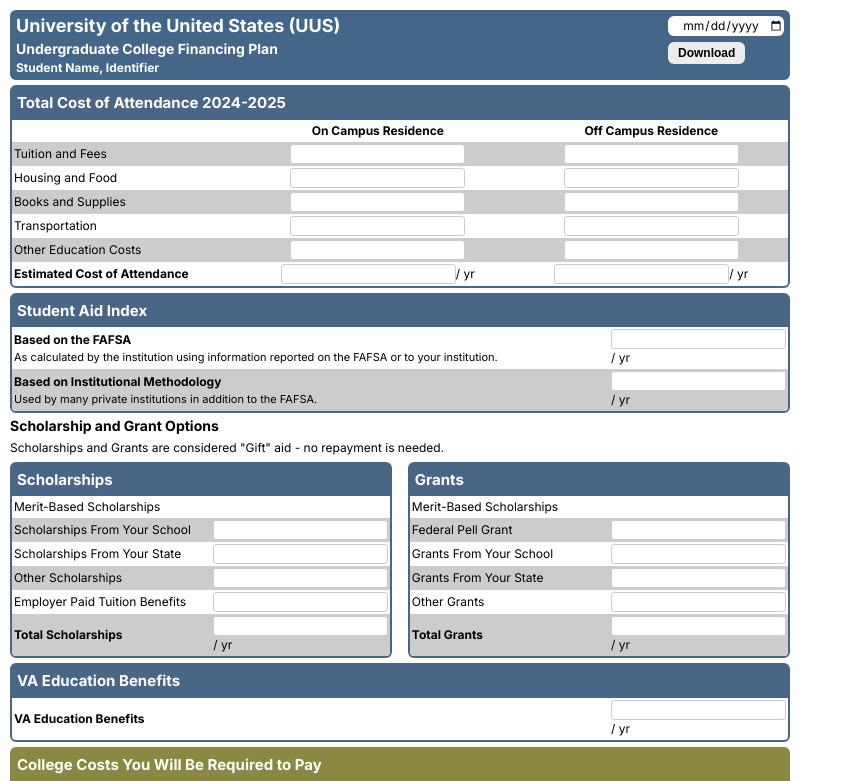
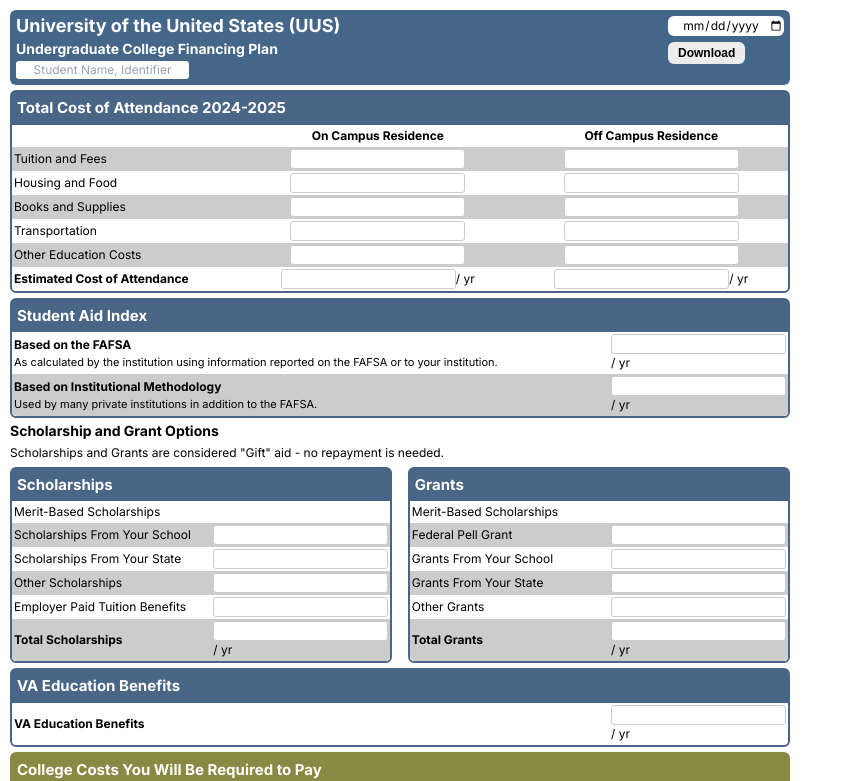
Before and after one commit to jennyxlombardo/documentsSFAAC-app, a Next.js app: page / in a window 1280 px wide. Shown: the top 781 px of the page, without its empty margins (0-843 px from the left). Built offline with nearby package versions, Linux system fonts and the light colour scheme.

Commit message:
Update Trial

```diff
--- a/app/components/trial.jsx
+++ b/app/components/trial.jsx
@@ -20,7 +20,7 @@ const Formula = () => {
           <div className="school-heading">
             <h1 id="school-name">University of the United States (UUS)</h1>
             <h2>Undergraduate College Financing Plan</h2>
-            <h3 id="student-name">Student Name, Identifier</h3>
+            <input id="" className="rounded text-black" type="text" placeholder='Student Name, Identifier'></input>
           </div>
         </header>
       </div>
```
